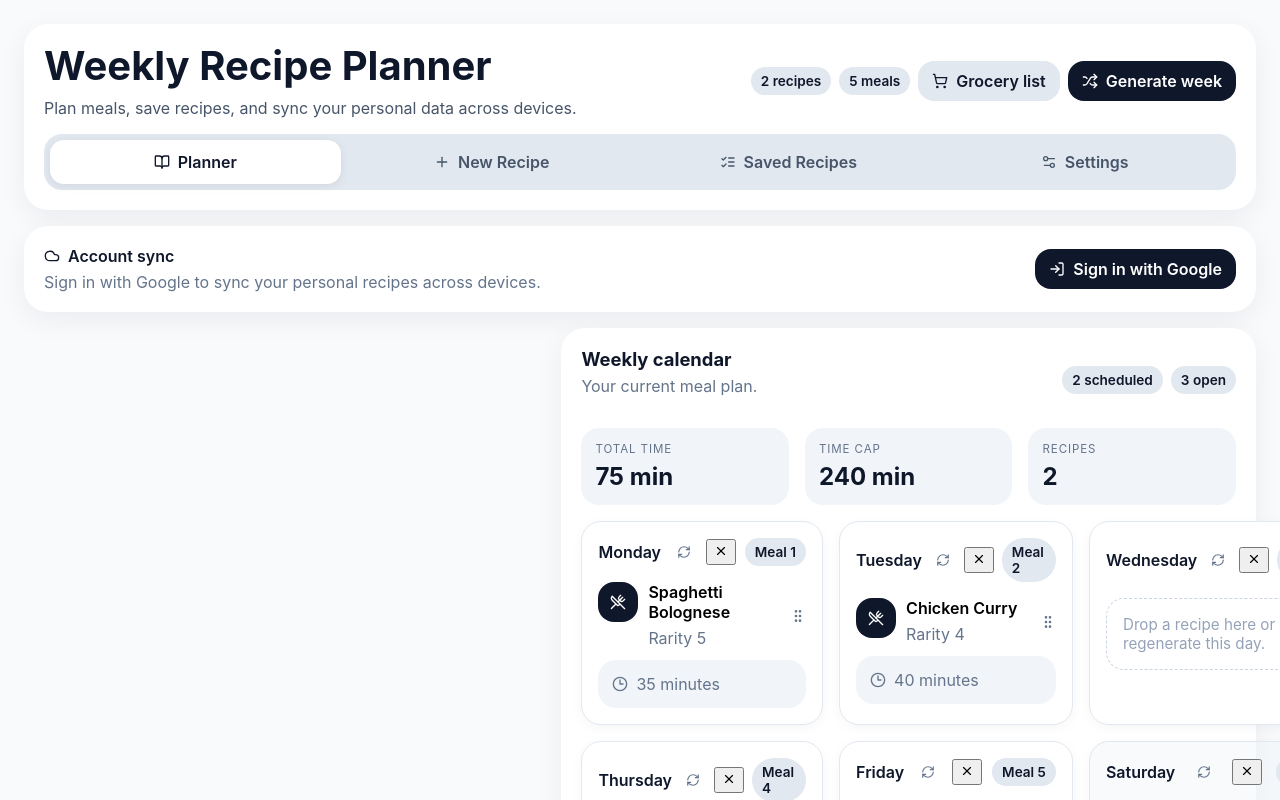
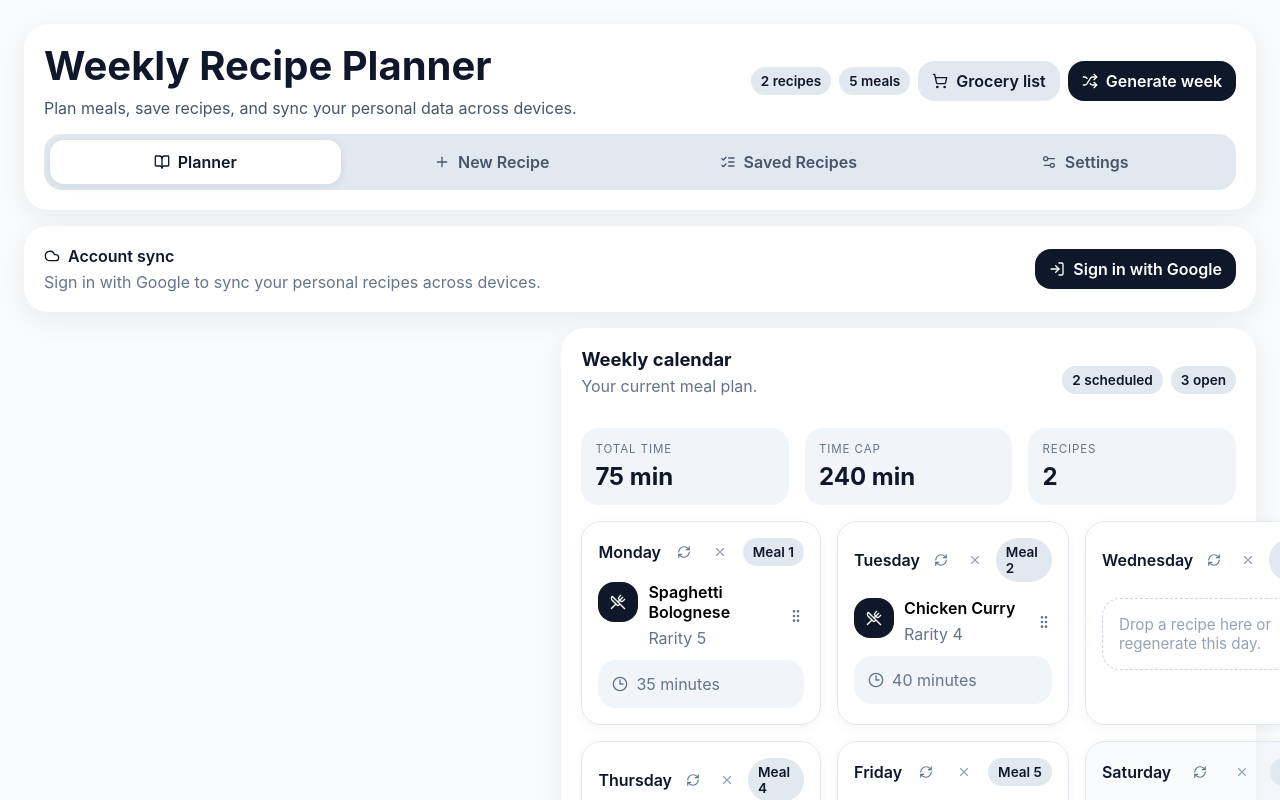
Before and after one commit to Gosga365/recipe-planner, a React (Vite) app: page / in a window 1280 px wide. Shown: the top 800 px of the page. Built offline with nearby package versions, Linux system fonts and the light colour scheme.

Commit message:
Update styles.css
added day clear button

```diff
--- a/src/styles.css
+++ b/src/styles.css
@@ -597,3 +597,27 @@ input[type="file"] {
   text-decoration: line-through;
   color: #94a3b8;
 }
+
+/* day clear button */
+.day-clear-button {
+  border: 0;
+  background: transparent;
+  color: #94a3b8;
+  width: 28px;
+  height: 28px;
+  border-radius: 999px;
+  display: inline-flex;
+  align-items: center;
+  justify-content: center;
+  cursor: pointer;
+  transition: background 0.2s ease, color 0.2s ease, transform 0.2s ease;
+}
+
+.day-clear-button:hover {
+  background: #fee2e2;
+  color: #dc2626;
+}
+
+.day-clear-button:active {
+  transform: scale(0.94);
+}
```
